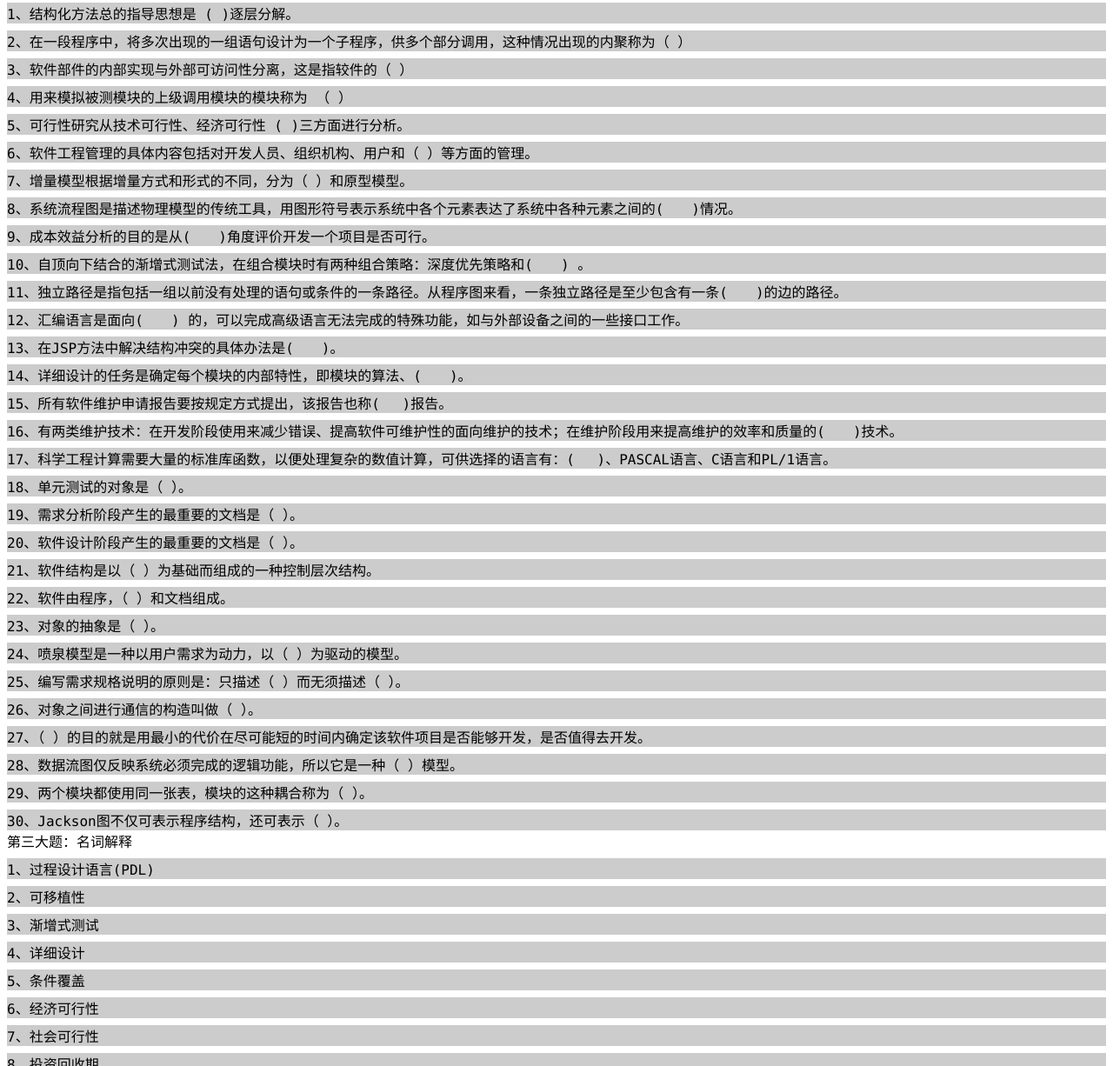
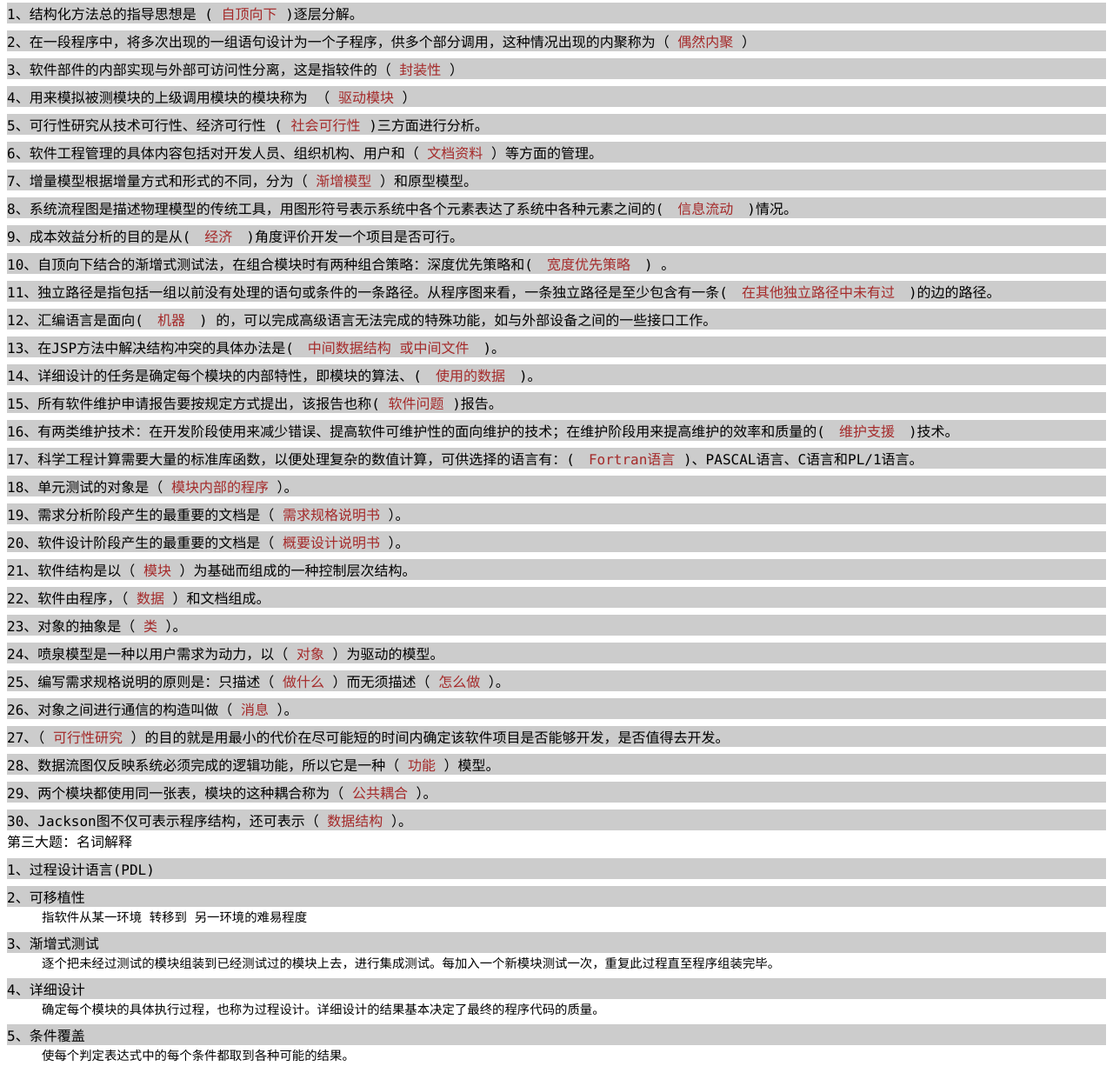
Before and after one commit to xianz/xianz.github.io, a plain HTML site: page sc/02333_软件工程.html in a window 1280 px wide. Shown: the part 6996-8222 px from the top of the page at 87% size. Drawn offline with Linux system fonts and the light colour scheme.

Commit message:
名词解释还有几题没填完。。。累了，明天再搞吧

```diff
--- a/sc/02333_软件工程.html
+++ b/sc/02333_软件工程.html
@@ -363,52 +363,63 @@
 <dd>C. 概要设计</dd>
 <dd>D. 详细设计</dd>
 
-
 第二大题：填空题（）
-<dt>1、结构化方法总的指导思想是 (    )逐层分解。</dt>
-<dt>2、在一段程序中，将多次出现的一组语句设计为一个子程序，供多个部分调用，这种情况出现的内聚称为（   ）     </dt>
-<dt>3、软件部件的内部实现与外部可访问性分离，这是指较件的（   ）</dt>
-<dt>4、用来模拟被测模块的上级调用模块的模块称为 （    ）</dt>
-<dt>5、可行性研究从技术可行性、经济可行性 (      )三方面进行分析。</dt>
-<dt>6、软件工程管理的具体内容包括对开发人员、组织机构、用户和（   ）等方面的管理。</dt>
-<dt>7、增量模型根据增量方式和形式的不同，分为（    ）和原型模型。</dt>
-<dt>8、系统流程图是描述物理模型的传统工具，用图形符号表示系统中各个元素表达了系统中各种元素之间的(　　)情况。</dt>
-<dt>9、成本效益分析的目的是从(　　)角度评价开发一个项目是否可行。</dt>
-<dt>10、自顶向下结合的渐增式测试法，在组合模块时有两种组合策略：深度优先策略和(　　) 。</dt>
-<dt>11、独立路径是指包括一组以前没有处理的语句或条件的一条路径。从程序图来看，一条独立路径是至少包含有一条(　　)的边的路径。</dt>
-<dt>12、汇编语言是面向(　　) 的，可以完成高级语言无法完成的特殊功能，如与外部设备之间的一些接口工作。</dt>
-<dt>13、在JSP方法中解决结构冲突的具体办法是(　　)。</dt>
-<dt>14、详细设计的任务是确定每个模块的内部特性，即模块的算法、(　　)。</dt>
-<dt>15、所有软件维护申请报告要按规定方式提出，该报告也称( 　)报告。</dt>
-<dt>16、有两类维护技术：在开发阶段使用来减少错误、提高软件可维护性的面向维护的技术；在维护阶段用来提高维护的效率和质量的(　　)技术。</dt>
-<dt>17、科学工程计算需要大量的标准库函数，以便处理复杂的数值计算，可供选择的语言有：(　 )、PASCAL语言、C语言和PL/1语言。　</dt>
-<dt>18、单元测试的对象是（       ）。</dt>
-<dt>19、需求分析阶段产生的最重要的文档是（          ）。</dt>
-<dt>20、软件设计阶段产生的最重要的文档是（        ）。</dt>
-<dt>21、软件结构是以（        ）为基础而组成的一种控制层次结构。</dt>
-<dt>22、软件由程序，（      ）和文档组成。</dt>
-<dt>23、对象的抽象是（    ）。</dt>
-<dt>24、喷泉模型是一种以用户需求为动力，以（      ）为驱动的模型。</dt>
-<dt>25、编写需求规格说明的原则是：只描述（     ）而无须描述（       ）。</dt>
-<dt>26、对象之间进行通信的构造叫做（         ）。</dt>
-<dt>27、（         ）的目的就是用最小的代价在尽可能短的时间内确定该软件项目是否能够开发，是否值得去开发。</dt>
-<dt>28、数据流图仅反映系统必须完成的逻辑功能，所以它是一种（        ）模型。</dt>
-<dt>29、两个模块都使用同一张表，模块的这种耦合称为（      ）。</dt>
-<dt>30、Jackson图不仅可表示程序结构，还可表示（      ）。</dt>
+<dt>1、结构化方法总的指导思想是 ( <span>自顶向下</span> )逐层分解。</dt>
+<dt>2、在一段程序中，将多次出现的一组语句设计为一个子程序，供多个部分调用，这种情况出现的内聚称为（ <span>偶然内聚</span> ）     </dt>
+<dt>3、软件部件的内部实现与外部可访问性分离，这是指较件的（ <span>封装性</span> ）</dt>
+<dt>4、用来模拟被测模块的上级调用模块的模块称为 （  <span>驱动模块</span>  ）</dt>
+<dt>5、可行性研究从技术可行性、经济可行性 (  <span>社会可行性</span>  )三方面进行分析。</dt>
+<dt>6、软件工程管理的具体内容包括对开发人员、组织机构、用户和（ <span>文档资料</span> ）等方面的管理。</dt>
+<dt>7、增量模型根据增量方式和形式的不同，分为（  <span>渐增模型</span>  ）和原型模型。</dt>
+<dt>8、系统流程图是描述物理模型的传统工具，用图形符号表示系统中各个元素表达了系统中各种元素之间的(　<span>信息流动</span>　)情况。</dt>
+<dt>9、成本效益分析的目的是从(　<span>经济</span>　)角度评价开发一个项目是否可行。</dt>
+<dt>10、自顶向下结合的渐增式测试法，在组合模块时有两种组合策略：深度优先策略和(　<span>宽度优先策略</span>　) 。</dt>
+<dt>11、独立路径是指包括一组以前没有处理的语句或条件的一条路径。从程序图来看，一条独立路径是至少包含有一条(　<span>在其他独立路径中未有过</span>　)的边的路径。</dt>
+<dt>12、汇编语言是面向(　<span>机器</span>　) 的，可以完成高级语言无法完成的特殊功能，如与外部设备之间的一些接口工作。</dt>
+<dt>13、在JSP方法中解决结构冲突的具体办法是(　<span>中间数据结构 或中间文件</span>　)。</dt>
+<dt>14、详细设计的任务是确定每个模块的内部特性，即模块的算法、(　<span>使用的数据</span>　)。</dt>
+<dt>15、所有软件维护申请报告要按规定方式提出，该报告也称( <span>软件问题</span> )报告。</dt>
+<dt>16、有两类维护技术：在开发阶段使用来减少错误、提高软件可维护性的面向维护的技术；在维护阶段用来提高维护的效率和质量的(　<span>维护支援</span>　)技术。</dt>
+<dt>17、科学工程计算需要大量的标准库函数，以便处理复杂的数值计算，可供选择的语言有：(　<span>Fortran语言</span> )、PASCAL语言、C语言和PL/1语言。　</dt>
+<dt>18、单元测试的对象是（   <span>模块内部的程序</span>    ）。</dt>
+<dt>19、需求分析阶段产生的最重要的文档是（ <span>需求规格说明书</span>   ）。</dt>
+<dt>20、软件设计阶段产生的最重要的文档是（ <span>概要设计说明书</span>  ）。</dt>
+<dt>21、软件结构是以（  <span>模块</span>  ）为基础而组成的一种控制层次结构。</dt>
+<dt>22、软件由程序，（  <span>数据</span>  ）和文档组成。</dt>
+<dt>23、对象的抽象是（  <span>类</span>  ）。</dt>
+<dt>24、喷泉模型是一种以用户需求为动力，以（  <span>对象</span>  ）为驱动的模型。</dt>
+<dt>25、编写需求规格说明的原则是：只描述（   <span>做什么</span>  ）而无须描述（   <span>怎么做</span>    ）。</dt>
+<dt>26、对象之间进行通信的构造叫做（     <span>消息</span>    ）。</dt>
+<dt>27、（    <span>可行性研究</span>     ）的目的就是用最小的代价在尽可能短的时间内确定该软件项目是否能够开发，是否值得去开发。</dt>
+<dt>28、数据流图仅反映系统必须完成的逻辑功能，所以它是一种（    <span>功能</span>    ）模型。</dt>
+<dt>29、两个模块都使用同一张表，模块的这种耦合称为（   <span>公共耦合</span>   ）。</dt>
+<dt>30、Jackson图不仅可表示程序结构，还可表示（   <span>数据结构</span>   ）。</dt>
 
 
 第三大题：名词解释
 <dt>1、过程设计语言(PDL)</dt>
+<dd></dd>
 <dt>2、可移植性</dt>
+<dd>指软件从某一环境 转移到 另一环境的难易程度</dd>
 <dt>3、渐增式测试</dt>
+<dd>逐个把未经过测试的模块组装到已经测试过的模块上去，进行集成测试。每加入一个新模块测试一次，重复此过程直至程序组装完毕。</dd>
 <dt>4、详细设计</dt>
+<dd>确定每个模块的具体执行过程，也称为过程设计。详细设计的结果基本决定了最终的程序代码的质量。</dd>
 <dt>5、条件覆盖</dt>
+<dd>使每个判定表达式中的每个条件都取到各种可能的结果。</dd>
 <dt>6、经济可行性</dt>
+<dd>进行开发成本的估算以及了解取得效益的评估，确定要开发的项目是否值得去投资开发。</dd>
+<dd>主要研究开发成功能否得到应有的效益</dd>
 <dt>7、社会可行性</dt>
+<dd>主要研究开发的软件是否存在责任和侵权，以及与当前管理制度，人员素质，操作方式的矛盾能否得到解决。</dd>
 <dt>8、投资回收期</dt>
+<dd>累计的经济效益等于最初的投资费用所需的时间。亦称“投资回收年限”</dd>
 <dt>9、对应关系</dt>
+<dd>即 有直接因果关系在程序中可以同时处理。</dd>
 <dt>10、结构冲突</dt>
+<dd>输入数据与输出数据结构找不到对应关系的情况，称之为结构冲突。</dd>
 <dt>11、软件工程</dt>
+<dd>是用科学知识和技术原理来定义、开发、维护软件的一门学科</dd>
 <dt>12、需求分析</dt>
 <dt>13、数据流图</dt>
 <dt>14、快速原型模型</dt>
@@ -427,3 +438,39 @@
 <dt>10、模块间的耦合性包括哪些类型？</dt>
 <dt>11、软件测试要经过哪些步骤？简述这些测试的基本任务。</dt>
 <dt>12、数据字典的作用是什么，它有哪些条目？</dt>
+
+<script>
+var ls=[
+    // 填空题
+    '结构化方法总的指导思想是', '将多次出现的一组语句设计为一个子程序', '软件部件的内部实现与外部可访问性分离', '用来模拟被测模块的上级调用模块的模块称为', '可行性研究从技术可行性', '软件工程管理的具体内容包括对开发人员', '增量模型根据增量方式和形式的不同', '系统流程图是描述物理模型的传统工具 角度评价开发一个项目是否可行', '自顶向下结合的渐增式测试法', '独立路径是指包括一组以前没有处理的语句或条件的一条路径', '可以完成高级语言无法完成的特殊功能', '在JSP方法中解决结构冲突的具体办法是', '详细设计的任务是确定每个模块的内部特性', '所有软件维护申请报告要按规定方式提出', '有两类维护技术：在开发阶段使用来减少错误', '科学工程计算需要大量的标准库函数，以便处理复杂的数值计算', '单元测试的对象是', '需求分析阶段产生的最重要的文档是', '软件设计阶段产生的最重要的文档是', '为基础而组成的一种控制层次结构', '软件由程序', '对象的抽象是', '喷泉模型是一种以用户需求为动力', '编写需求规格说明的原则是', '对象之间进行通信的构造叫做', '的目的就是用最小的代价在尽可能短的时间内确定该软件项目是否能够开发', '数据流图仅反映系统必须完成的逻辑功能', '两个模块都使用同一张表', 'Jackson图不仅可表示程序结构',
+    // 名词解释
+    '过程设计语言', '可移植性', '渐增式测试', '详细设计', '条件覆盖', '经济可行性', '社会可行性', '投资回收期', '对应关系', '结构冲突', '软件工程', '需求分析', '数据流图', '快速原型模型', '结构化设计',
+    // 简答题
+    '软件质量保证应做好哪几方面的工作', '软件生存周期可以为分几个阶段','结构化分析的描述工具有哪些','用的黑盒测试方法有哪些','简述面向对象的特征','可行性研究报告的主要内容有哪','软件危机的表现是什么','系统设计的内容是什','软件就是程序吗','模块间的耦合性包括哪些类','软件测试要经过哪些步骤','数据字典的作用是什么'
+];
+var searchCount = 23;
+var cf = function(){
+    setTimeout(function(){
+        for(index in ls){
+            var i = $('#paperWrap').text().indexOf(ls[index]);
+            if(i>0){
+                clearInterval(timer);
+                console.log("<<<<<<<\n倒数第 "+(searchCount)+" 次查找，找到了！！！！！！\n "+ls[index]+"\n>>>>>>>>>");
+            }
+        }
+        if(--searchCount < 0){clearInterval(timer); console.log('查找结束～');}
+    }, 500);
+}
+$('.bRightWrap').on('click',function(){ cf(); });
+var evt = document.createEvent("MouseEvents");evt.initEvent("click", true, true);
+var timer = null;
+var addTimer = function(){
+    timer = setInterval(function(){
+        document.getElementsByClassName('bRightWrap')[1].dispatchEvent(evt);
+    }, 1000);
+}
+/**
+addTimer();
+clearInterval(timer);
+// */
+</script>
--- a/sc/W080901_20230202.css
+++ b/sc/W080901_20230202.css
@@ -1,5 +1,6 @@
 html { font-family:'Consolas','Courier New', Courier, monospace;}
 dd{ font-size:.9em;}
 dd span{ color:red;}
+dt span{ color:brown; }
 dt{margin-top:.5em; background:#ccc;}
 dd img{ width: 11cm;}
```
